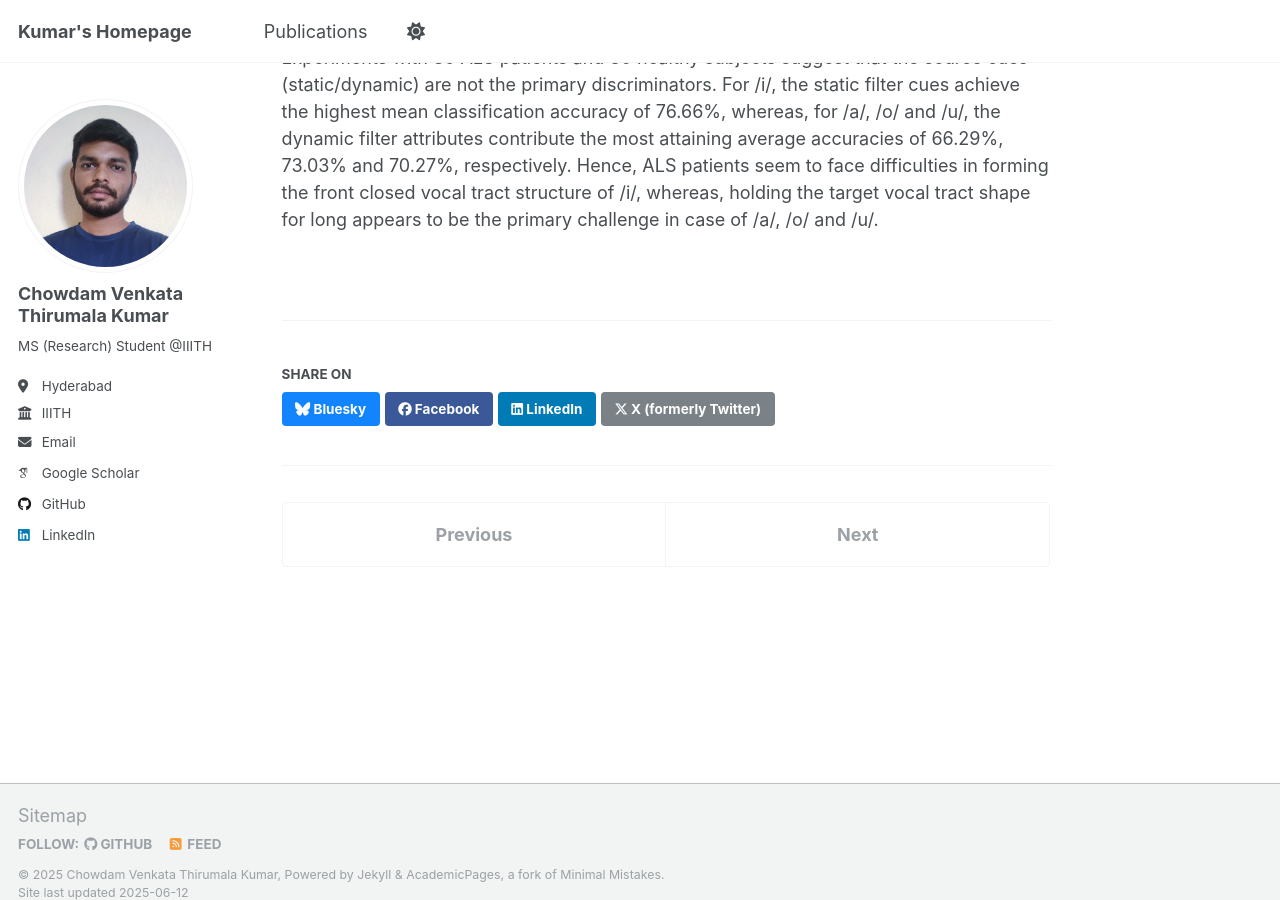
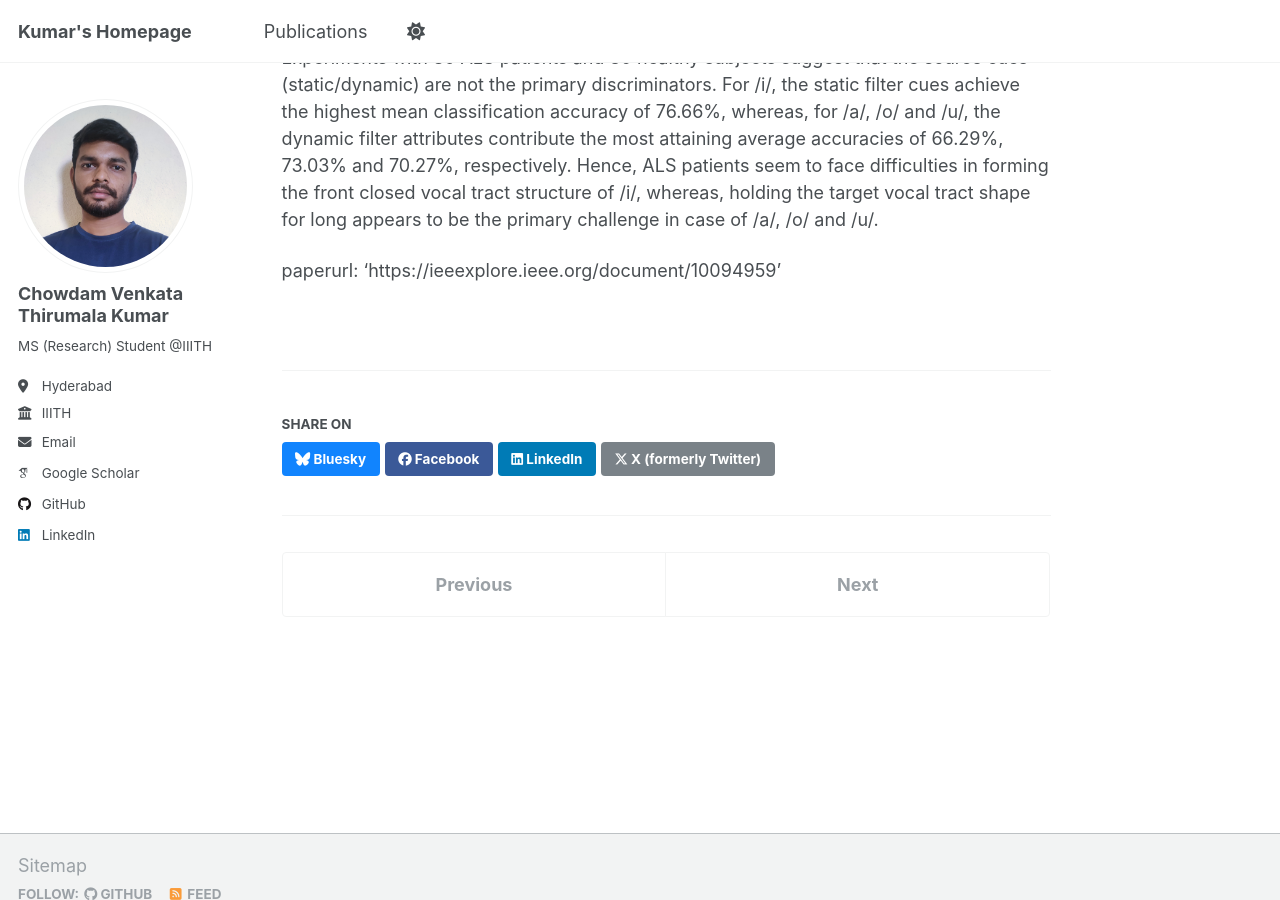
Before and after one commit to cvthirumalakumar/cvthirumalakumar.github.io, a Jekyll site: the page built from _publications/2023-06-10-static-and-dynamic-cues-for-als-vs-helathy.md, in a window 1280 px wide and 900 px high, scrolled down 573 px. Built offline with Jekyll 4.4.1, drawn with Linux system fonts in a browser that asks for light colours; some web fonts are replaced.

Commit message:
Update 2023-06-10-static-and-dynamic-cues-for-als-vs-helathy.md

```diff
--- a/_publications/2023-06-10-static-and-dynamic-cues-for-als-vs-helathy.md
+++ b/_publications/2023-06-10-static-and-dynamic-cues-for-als-vs-helathy.md
@@ -6,9 +6,10 @@ permalink: /publication/2023-06-10-static-and-dynamic-cues-for-als-vs-helathy
 excerpt: ''
 date: 2023-06-10
 venue: 'International Conference on Acoustics, Speech, and Signal Processing (ICASSP)'
-paperurl: 'https://ieeexplore.ieee.org/document/10094959'
 ---
 
 ## Abstract
 
 Dysarthria due to Amyotrophic Lateral Sclerosis (ALS) affects speech production. Even the elementary sustained vowel utterances get impaired. For these, the impairments can be in achieving vowel-specific articulatory configurations, reflected in static acoustic cues, and/or in sustaining a configuration for a prolonged duration, reflected in dynamic cues. Such cues can further be attributed to the vocal cord (source) and vocal tract (filter) involved in speech production. This paper analyzes the relative contributions of these static (captured through average spectral characteristics) and dynamic (captured through spectral variations over time) source and filter cues toward automatic classification of ALS patients and healthy subjects using sustained utterances of /a/, /i/, /o/ and /u/. Experiments with 80 ALS patients and 80 healthy subjects suggest that the source cues (static/dynamic) are not the primary discriminators. For /i/, the static filter cues achieve the highest mean classification accuracy of 76.66%, whereas, for /a/, /o/ and /u/, the dynamic filter attributes contribute the most attaining average accuracies of 66.29%, 73.03% and 70.27%, respectively. Hence, ALS patients seem to face difficulties in forming the front closed vocal tract structure of /i/, whereas, holding the target vocal tract shape for long appears to be the primary challenge in case of /a/, /o/ and /u/.
+
+paperurl: 'https://ieeexplore.ieee.org/document/10094959'
```
